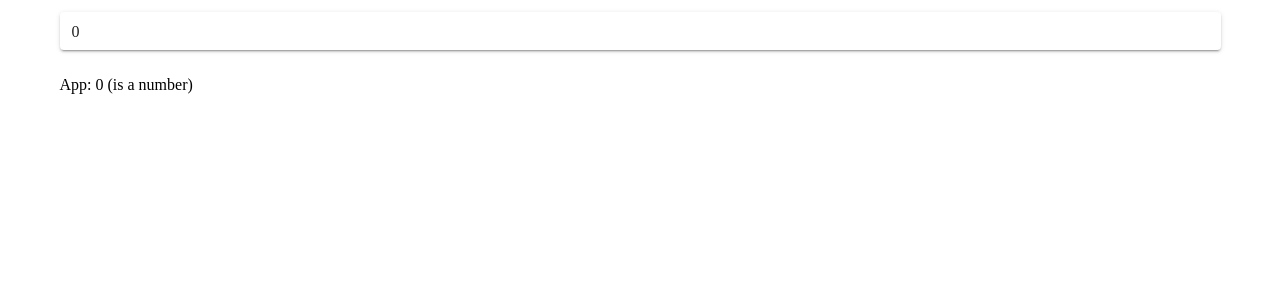
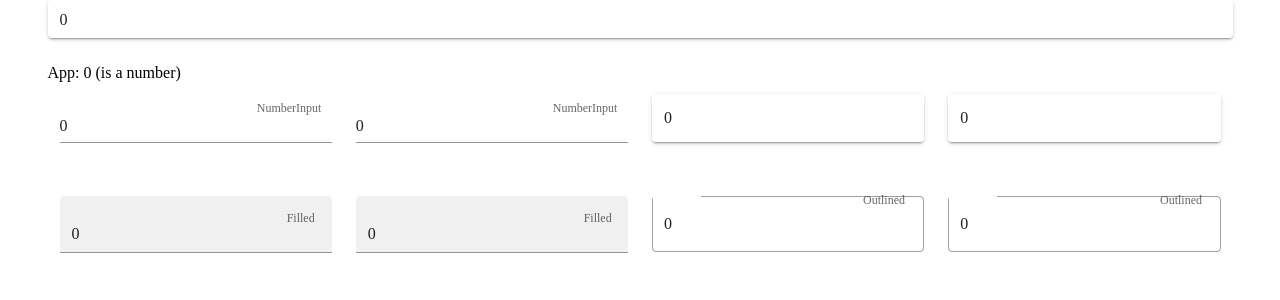
Before and after one commit to kieperb/vuetify-number-input, a Vue app: page / in a window 1280 px wide. Shown: the top 300 px of the page. Built offline with nearby package versions, Linux system fonts and the light colour scheme.

Commit message:
more test

```diff
--- a/package.json
+++ b/package.json
@@ -9,7 +9,7 @@
   },
   "dependencies": {
     "vue": "^2.5.22",
-    "vuetify": "2.1.5"
+    "vuetify": "2.1.9"
   },
   "devDependencies": {
     "@vue/cli-plugin-babel": "3.6.0",
--- a/src/App.vue
+++ b/src/App.vue
@@ -2,16 +2,47 @@
   <div id="app">
     <v-form>
       <v-container>
+        <v-row>
           <NumberInput
             solo
             dense
             placeholder="0"
             hint="if empty value is 0"
             label="NumberInput"
-          :numberValue="bla"
+            :value="bla"
             v-on:emitnumber="bla=$event"
           />
-        App: {{bla}} (is a {{typeof bla}})
+        </v-row>
+        <v-row>App: {{bla}} (is a {{typeof bla}})</v-row>
+        <v-row>
+          <v-col cols="12" sm="6" md="3">
+            <NumberInput label="NumberInput"></NumberInput>
+          </v-col>
+          <v-col cols="12" sm="6" md="3">
+            <NumberInput placeholder="Placeholder" label="NumberInput"></NumberInput>
+          </v-col>
+
+          <v-col cols="12" sm="6" md="3">
+            <NumberInput label="Solo" solo></NumberInput>
+          </v-col>
+          <v-col cols="12" sm="6" md="3">
+            <NumberInput label="Solo" placeholder="Placeholder" solo></NumberInput>
+          </v-col>
+
+          <v-col cols="12" sm="6" md="3">
+            <NumberInput label="Filled" filled></NumberInput>
+          </v-col>
+          <v-col cols="12" sm="6" md="3">
+            <NumberInput label="Filled" placeholder="Placeholder" filled></NumberInput>
+          </v-col>
+
+          <v-col cols="12" sm="6" md="3">
+            <NumberInput label="Outlined" outlined></NumberInput>
+          </v-col>
+          <v-col cols="12" sm="6" md="3">
+            <NumberInput label="Outlined" placeholder="Placeholder" outlined></NumberInput>
+          </v-col>
+        </v-row>
       </v-container>
     </v-form>
   </div>
--- a/src/components/NumberInput.vue
+++ b/src/components/NumberInput.vue
@@ -36,21 +36,57 @@ export default {
     }
   },
   props: {
-    persistentHint: Boolean,
-    counter: Number,
-    clearable: Boolean,
-    singleLine: Boolean,
-    outlined: Boolean,
-    filled: Boolean,
-    dense: Boolean,
-    solo: Boolean,
+    persistentHint: {
+      type: Boolean,
+      default: false
+    },
+    counter: {
+      type: Number,
+      default: null
+    },
+    clearable: {
+      type: Boolean,
+      default: false
+    },
+    singleLine: {
+      type: Boolean,
+      default: false
+    },
+    outlined: {
+      type: Boolean,
+      default: false
+    },
+    filled: {
+      type: Boolean,
+      default: false
+    },
+    dense: {
+      type: Boolean,
+      default: false
+    },
+    solo: {
+      type: Boolean,
+      default: false
+    },
     placeholder: String,
     hint: String,
-    dissabled: Boolean,
+    dissabled: {
+      type: Boolean,
+      default: false
+    },
     label: String,
-    value: Number,
-    shaped: Boolean,
-    rounded: Boolean
+    value: {
+      type: Number,
+      default: 0
+    },
+    shaped: {
+      type: Boolean,
+      default: false
+    },
+    rounded: {
+      type: Boolean,
+      default: false
+    }
   },
   data() {
     return {
```
Lines whose indentation alone changed are shown as unchanged.
